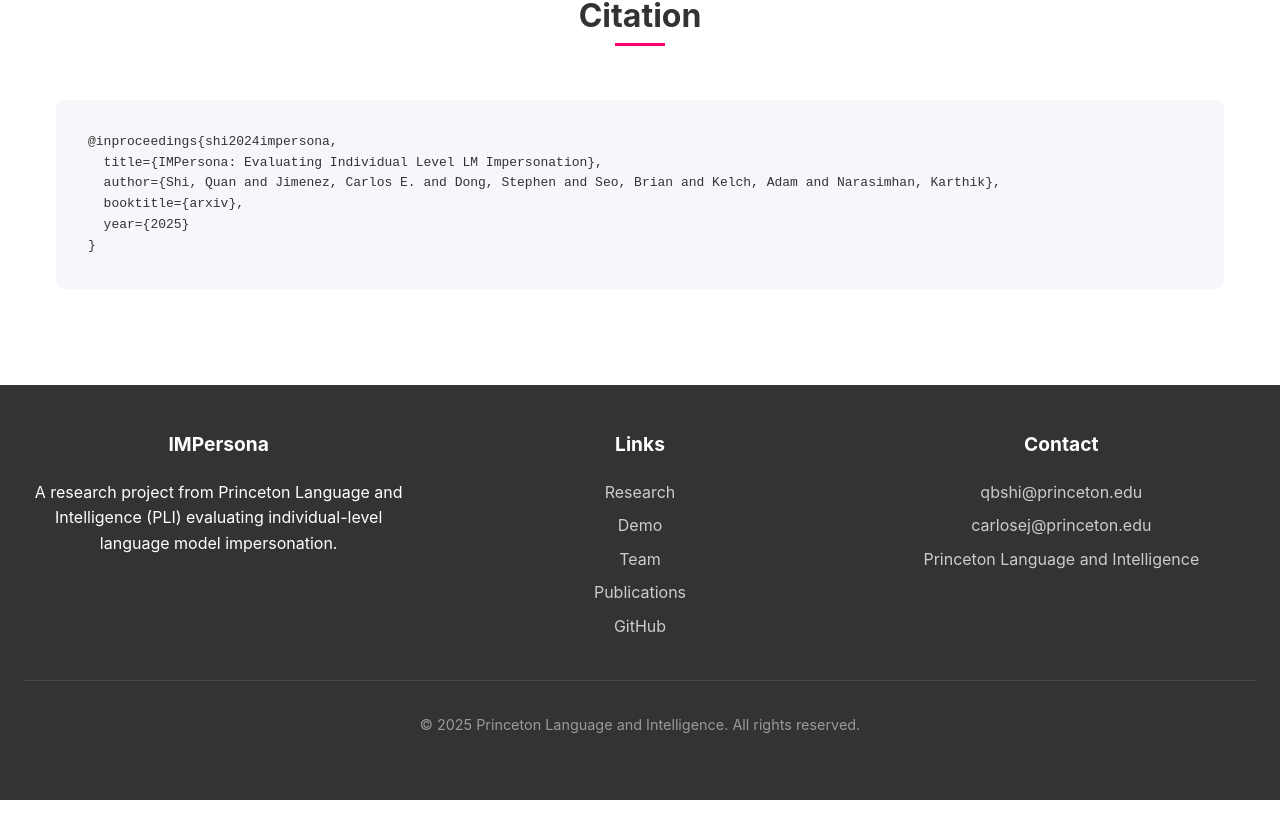
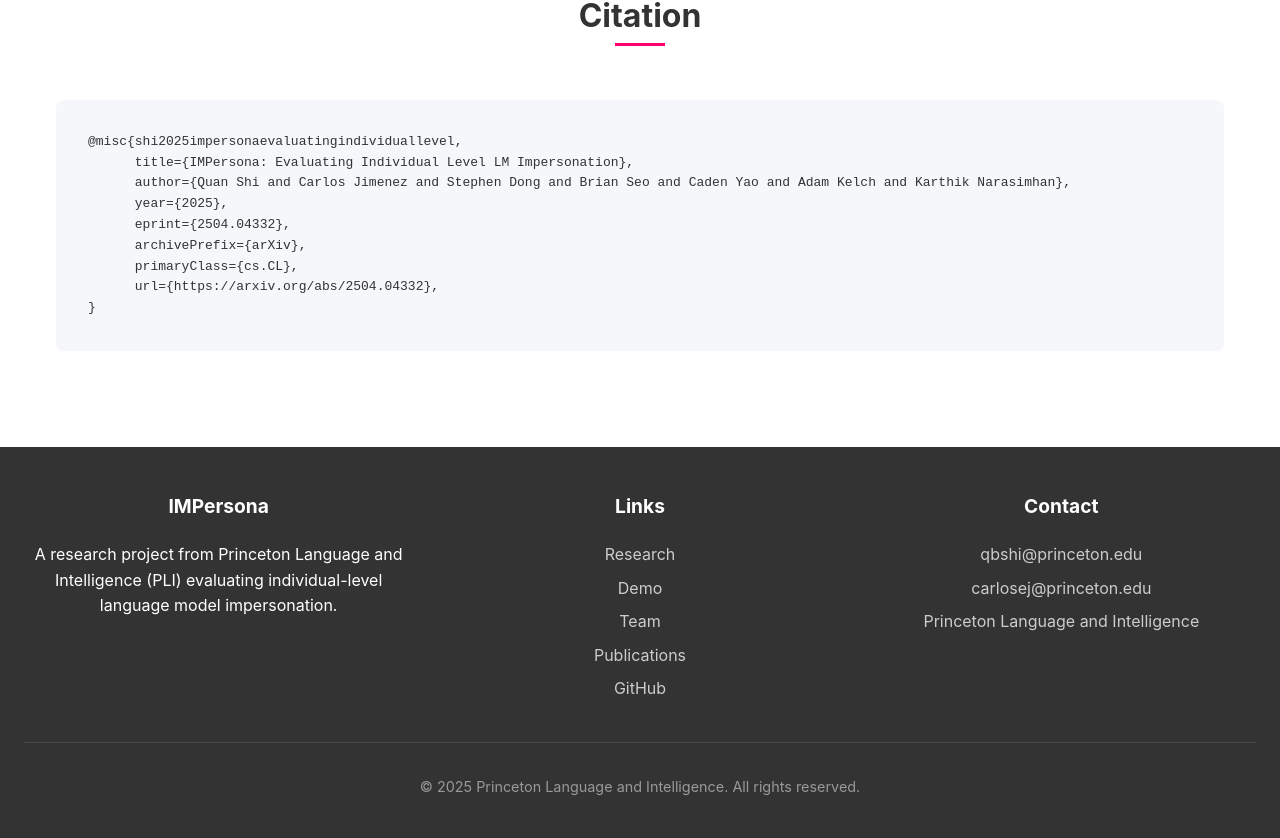
Before and after one commit to benshi34/impersona-website, a React (Vite) app: page / in a window 1280 px wide. Shown: the part 2651-3489 px from the top of the page. Before the commit the page ends 3451 px from the top, so only its background shows below. Built offline with nearby package versions, Linux system fonts and the light colour scheme.

Commit message:
update with arxiv

```diff
--- a/src/App.jsx
+++ b/src/App.jsx
@@ -24,7 +24,7 @@
           Princeton University and Princeton Language and Intelligence
         </p>
         <div className="hero-buttons">
-          <a href="https://arxiv.org/abs/yourpaper" target="_blank" rel="noopener noreferrer" className="button">Read the Paper</a>
+          <a href="https://arxiv.org/abs/2504.04332" target="_blank" rel="noopener noreferrer" className="button">Read the Paper</a>
           <a href="https://github.com/princeton-nlp/impersona" target="_blank" rel="noopener noreferrer" className="button btn-secondary">GitHub</a>
         </div>
       </div>
@@ -308,11 +308,14 @@
         </div>
         <div className="publication-card">
           <pre className="bibtex-citation" style={{ textAlign: 'left' }}>
-            {`@inproceedings{shi2024impersona,
-  title={IMPersona: Evaluating Individual Level LM Impersonation},
-  author={Shi, Quan and Jimenez, Carlos E. and Dong, Stephen and Seo, Brian and Kelch, Adam and Narasimhan, Karthik},
-  booktitle={arxiv},
-  year={2025}
+            {`@misc{shi2025impersonaevaluatingindividuallevel,
+      title={IMPersona: Evaluating Individual Level LM Impersonation},
+      author={Quan Shi and Carlos Jimenez and Stephen Dong and Brian Seo and Caden Yao and Adam Kelch and Karthik Narasimhan},
+      year={2025},
+      eprint={2504.04332},
+      archivePrefix={arXiv},
+      primaryClass={cs.CL},
+      url={https://arxiv.org/abs/2504.04332},
 }`}
           </pre>
         </div>
```
